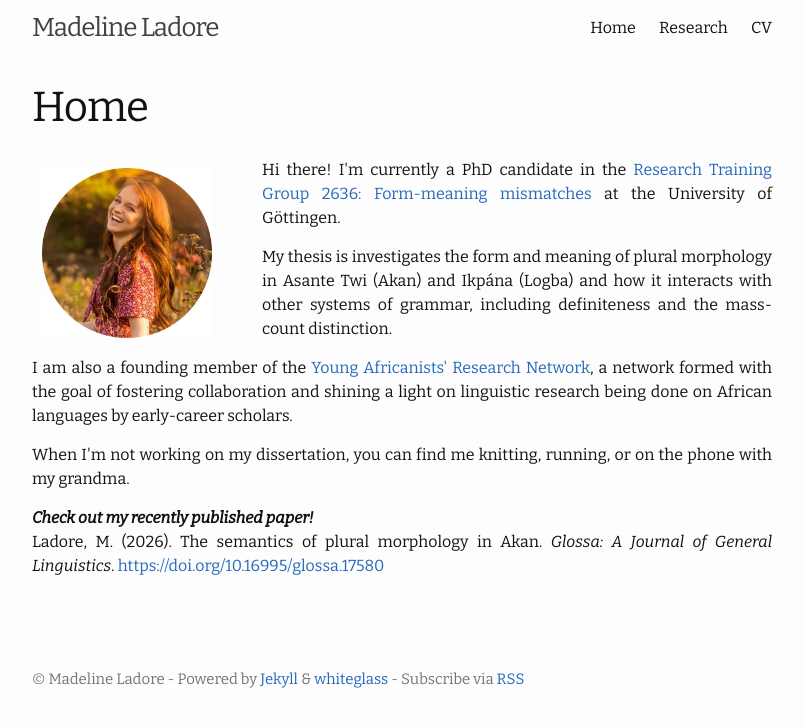
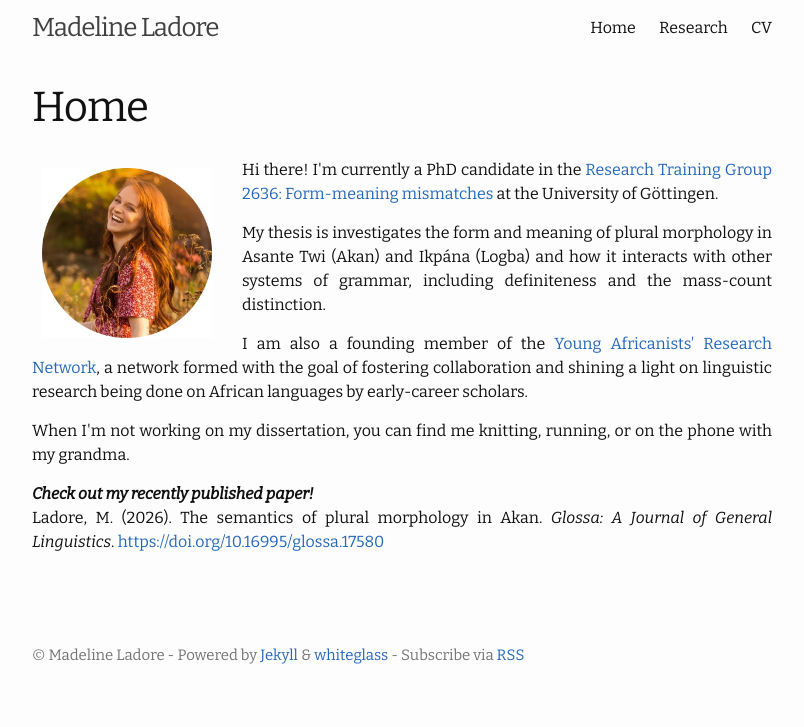
Before and after one commit to madelineladore/madelineladore.github.io, a Jekyll site: the page built from index.md, in a window 1280 px wide. Shown: the top 727 px of the page, without its empty margins (238-1042 px from the left). Built offline with Jekyll 4.4.1, drawn with Linux system fonts in a browser that asks for light colours.

Commit message:
Update index.md

```diff
--- a/index.md
+++ b/index.md
@@ -16,7 +16,7 @@
 </head>
 <body>
 
-<img src="/assets/images/Picture1.jpg" alt="My photo" width="170" align="left" style="margin: 10px 50px 10px 10px;">
+<img src="/assets/images/Picture1.jpg" alt="My photo" width="170" align="left" style="margin: 10px 30px 10px 10px;">
 
 <p>
 Hi there! I'm currently a PhD candidate in the <a href="https://www.uni-goettingen.de/de/635554.html">Research Training Group 2636: Form-meaning mismatches</a> at the University of Göttingen.
```
